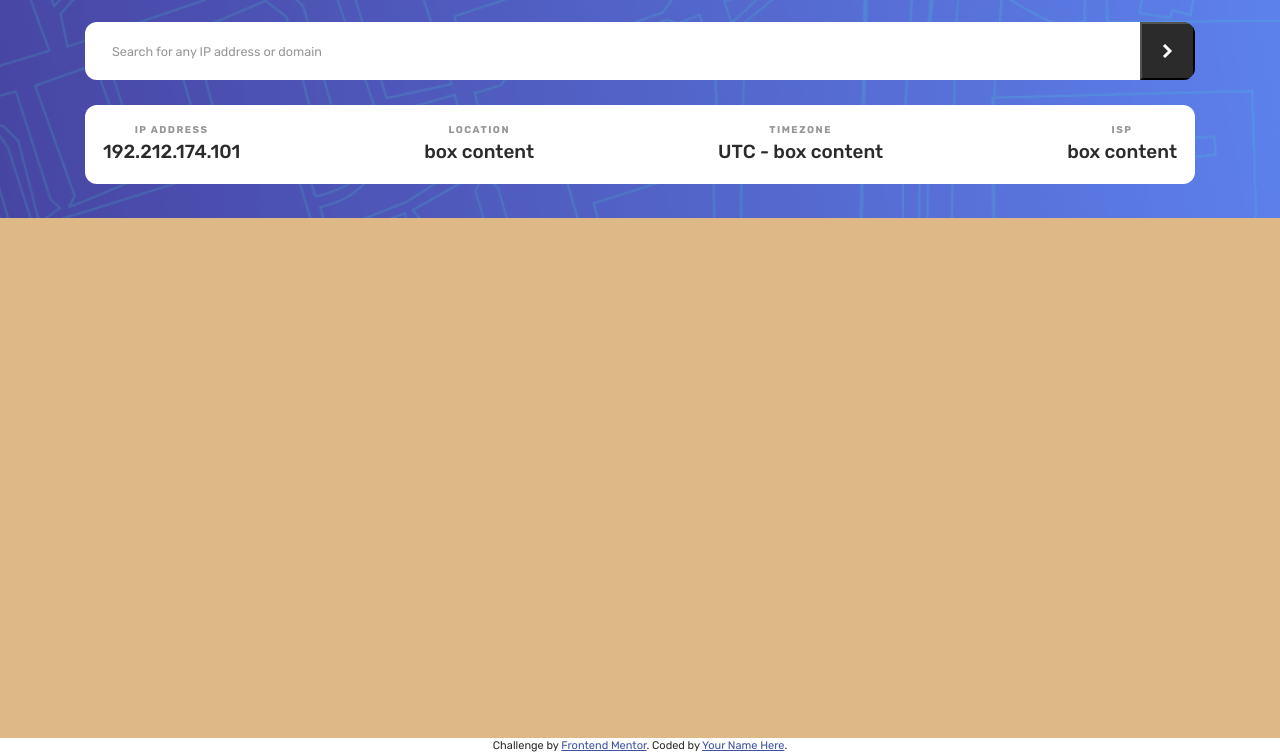
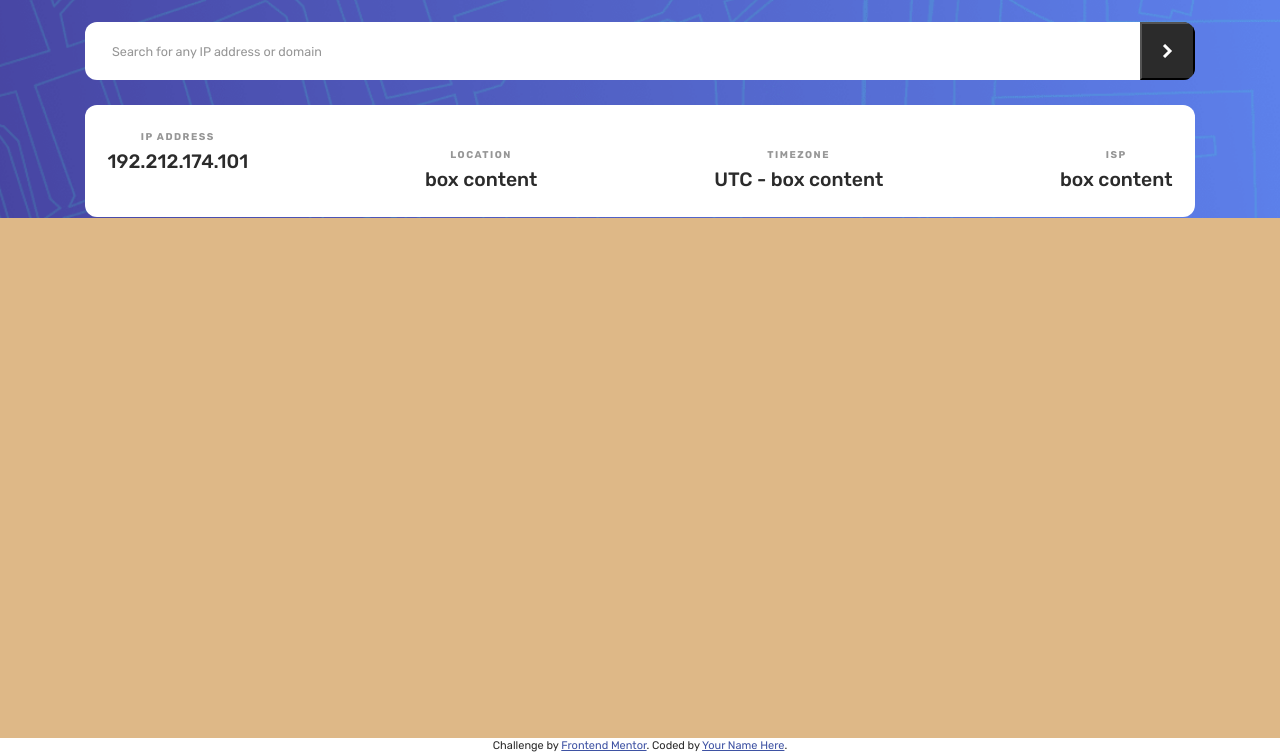
Before and after one commit to edo979/ip-address-tracker, a website built with Vite: page index.html in a window 1280 px wide. Shown: the part 62-817 px from the top of the page. Built offline with nearby package versions, Linux system fonts and the light colour scheme.

Commit message:
finish box comp

```diff
--- a/scss/_components.scss
+++ b/scss/_components.scss
@@ -38,19 +38,25 @@
 
 .container {
   margin-top: 1.4rem;
-  padding: 1rem;
+  padding: 1.25rem;
   border-radius: $b-radius;
   background-color: white;
 }
 
 .box {
+  &:not(:first-child) {
+    margin-top: 1rem;
+  }
+
   &_title {
     font-size: var(--fs-200);
     font-weight: var(--fw-bold);
     text-transform: uppercase;
+    line-height: 2;
     letter-spacing: 1.5px;
     color: $Dark-Gray;
   }
+
   &_content {
     font-size: var(--fs-500);
     font-weight: var(--fw-semi-bold);
--- a/scss/_typography.scss
+++ b/scss/_typography.scss
@@ -4,7 +4,7 @@
   --fs-200: 0.55rem;
   --fs-300: 0.7rem;
   --fs-400: 1rem;
-  --fs-500: 1.05rem;
+  --fs-500: 1.075rem;
   --fs-800: 1.35rem;
 
   --fw-normal: 400;
```
